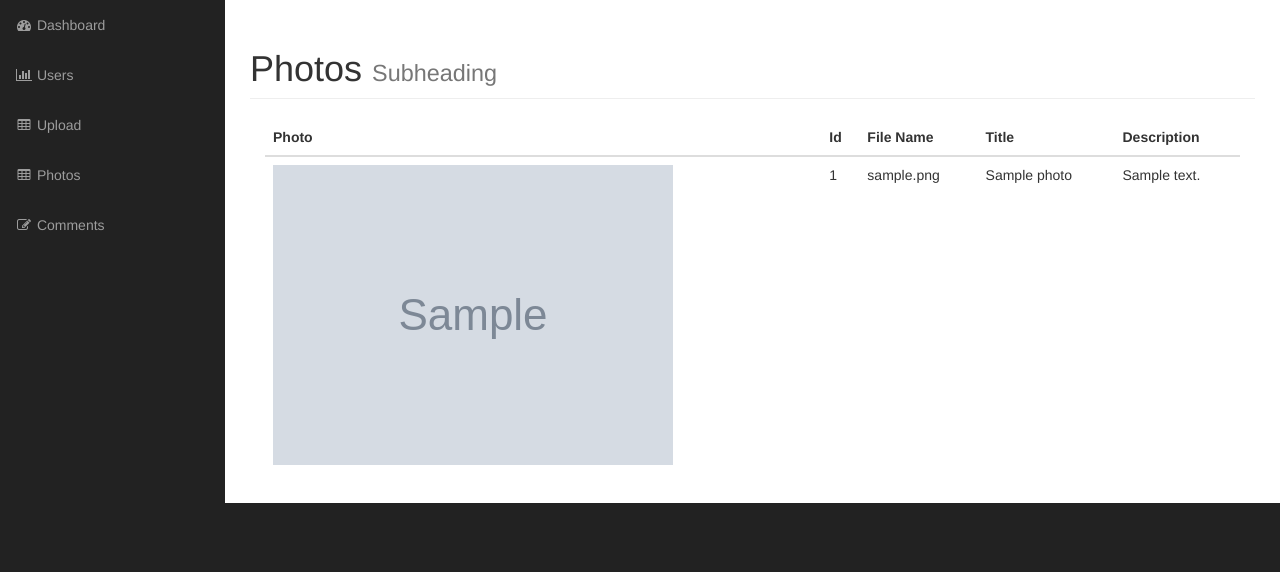
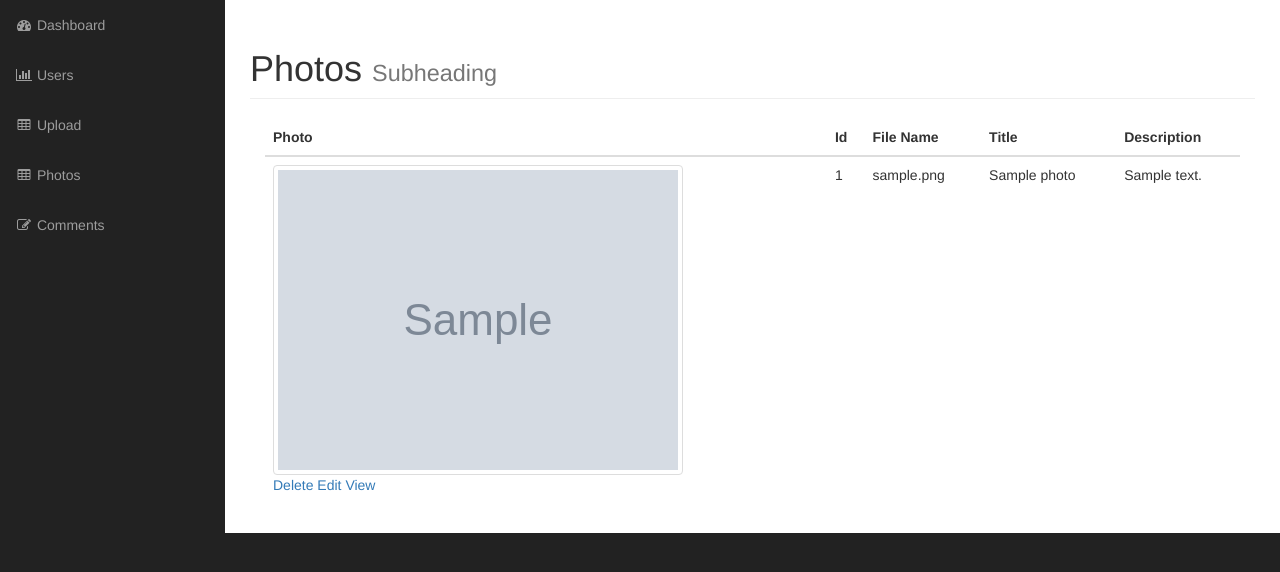
Before and after one commit to fuadps/Photo-Gallery-System, a PHP site: page /admin/photos.php in a window 1280 px wide. Shown: the part 51-623 px from the top of the page. Run offline with PHP 8.4, Linux system fonts and the light colour scheme; the visitor is signed in with stand-in values (Sample User, id 1); tables that the repository leaves empty or names only in its code hold one stand-in row (values such as "Sample post"); grey boxes marked "Sample" are stand-in pictures; grey boxes labelled with a size stand in for pictures from a placeholder-image service; some libraries are stand-ins or nearby versions.

Commit message:
Update photos.php

```diff
--- a/admin/photos.php
+++ b/admin/photos.php
@@ -44,7 +44,15 @@ $photos = Photo::find_all();
                             <tbody>
                             <?php foreach ($photos as $photo) : ?>
                                 <tr>
-                                    <td><img src="<?php echo $photo->picture_path() ;?>" alt=""></td>
+                                    <td><img src="<?php echo $photo->picture_path() ;?>" alt="" class="img-fluid img-thumbnail">
+
+                                        <div class="pictures_link">
+                                            <a href="delete_photo.php?id=<?php echo $photo->photo_id ?>">Delete</a>
+                                            <a href="#">Edit</a>
+                                            <a href="#">View</a>
+                                        </div>
+
+                                    </td>
                                     <td><?php echo $photo->photo_id ;?></td>
                                     <td><?php echo $photo->filename ;?></td>
                                     <td><?php echo $photo->title ;?></td>
```
